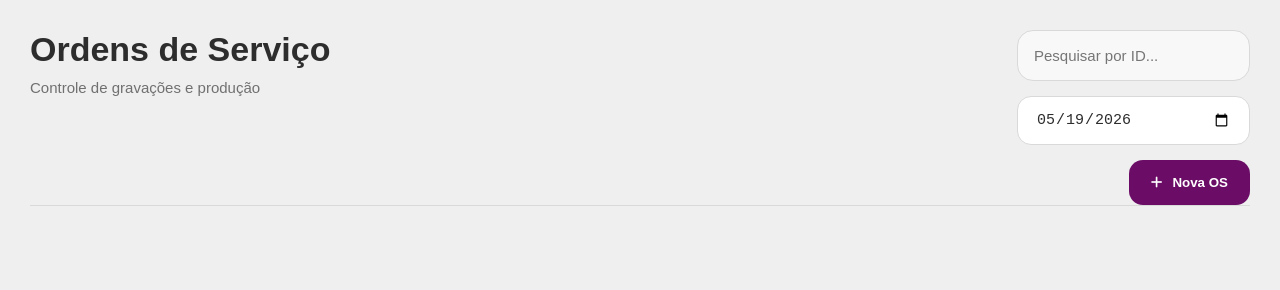
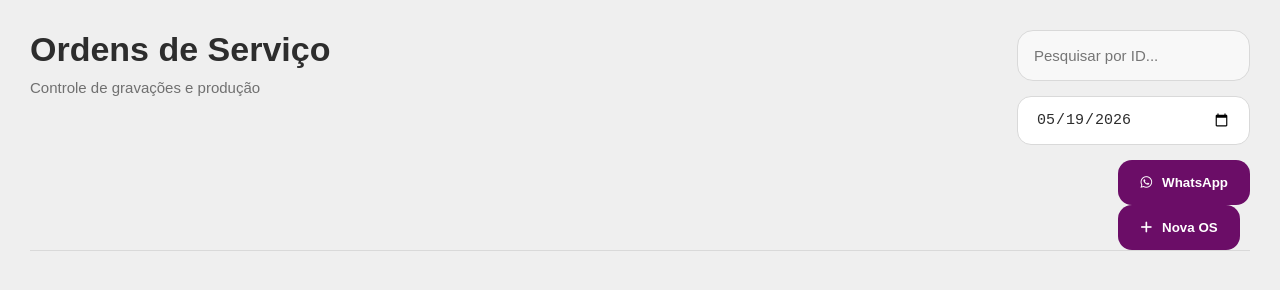
Before and after one commit to EuAres56/CLICK_LASER, a website: page public/operation.html in a window 1280 px wide. Drawn offline with Linux system fonts and the light colour scheme; no server answers.

Commit message:
whatsapp link

```diff
--- a/public/operation.html
+++ b/public/operation.html
@@ -36,10 +36,11 @@
 
             <input type="text" class="search-input" id="searchInput" placeholder="Pesquisar por ID...">
             <input type="date" class="date-input" id="filterDate" onchange="loadOrders()">
-            <button class="create-btn" onclick="openOSModal()">
-                <i class="fa-solid fa-plus"></i>
-                Nova OS
-            </button>
+            <div class="create-btns">
+                <button class="create-btn" onclick="copyLinkClient()">
+                    <i class="fa-brands fa-whatsapp"></i>WhatsApp</button>
+                <button class="create-btn" onclick="openOSModal()"><i class="fa-solid fa-plus"></i>Nova OS</button>
+            </div>
 
         </div>
 
--- a/public/script/operation_main.js
+++ b/public/script/operation_main.js
@@ -1070,7 +1070,14 @@ function reprintOS(id) {
 PRINT ORDER
 =========================================================
 */
-
+async function copyLinkClient() {
+    try {
+        const link = window.location.href.replace("operation", "dilog");
+        await navigator.clipboard.writeText(link);
+    } catch (e) {
+        console.error(e);
+    }
+}
 /*
 =========================================================
 PRINT ORDER
```
